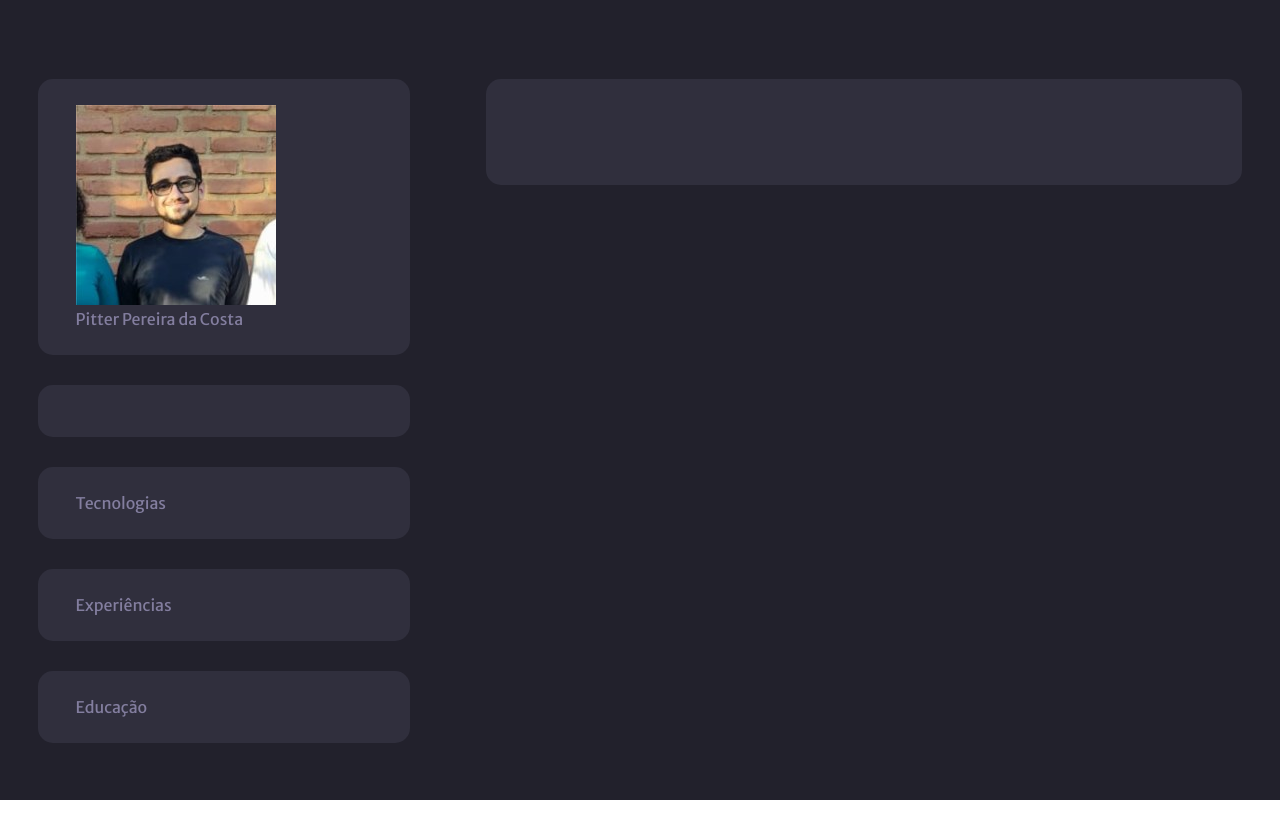
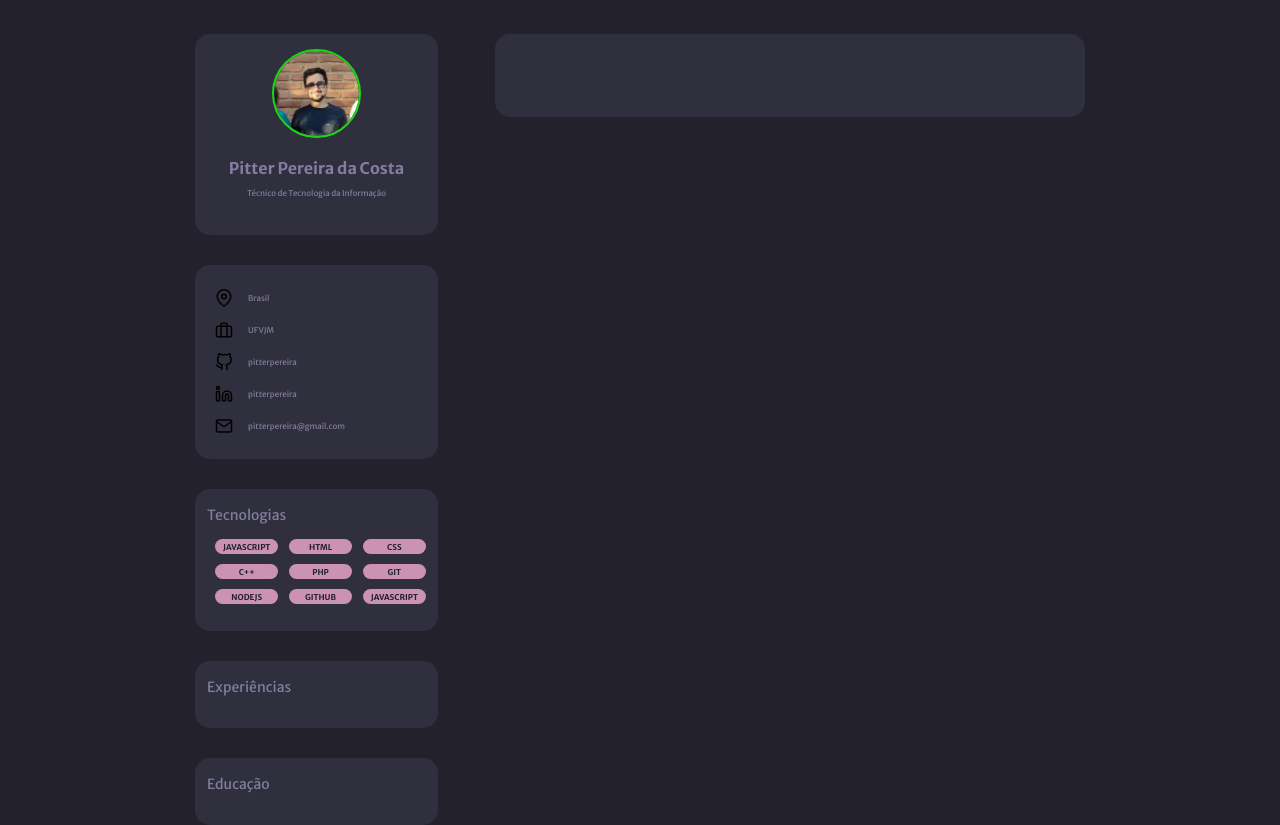
Before and after one commit to pitterpereira/desafios-rocketseat, a plain HTML site: page 1 - Portfolio/index.html in a window 1280 px wide. Before the commit the page ends 800 px from the top, so only its background shows below. Drawn offline with Linux system fonts and the light colour scheme.

Commit message:
CSS e mais inserções no HTML

```diff
--- a/1 - Portfolio/index.html
+++ b/1 - Portfolio/index.html
@@ -30,21 +30,92 @@
 
             <div class="frame perfil">
 
-                <img id="img-perfil" src="./assets/perfilzim.jpg" alt="Rapaz de óculos com uma parede de tijolos de fundo">
+                <img class="img-perfil outline" src="./assets/perfilzim.jpg" alt="Rapaz de óculos com uma parede de tijolos de fundo">
 
                 <p id="perfil-nome">Pitter Pereira da Costa</p>
 
-                <p id="perfil-descricao"></p>
+                <p id="perfil-descricao">Técnico de Tecnologia da Informação</p>
 
             </div>
 
             <div class="frame links">
+
+                <div class="links-row alinhamento-esquerdo">
+
+                    <img class="img-icons" src="./assets/map-pin.svg" alt="">
+
+                    <p class="text-small">Brasil</p>
+
+                </div>
+
+                <div class="links-row alinhamento-esquerdo">
+
+                    <img class="img-icons" src="./assets/briefcase.svg" alt="">
+
+                    <p class="text-small">UFVJM</p>
+
+                </div>
+
+                <div class="links-row alinhamento-esquerdo">
+
+                    <img class="img-icons" src="./assets/github.svg" alt="">
+
+                    <p class="text-small">pitterpereira</p>
+
+                </div>
+
+                <div class="links-row alinhamento-esquerdo">
+
+                    <img class="img-icons" src="./assets/linkedin.svg" alt="">
+
+                    <p class="text-small">pitterpereira</p>
+
+                </div>
+
+                <div class="links-row alinhamento-esquerdo">
+
+                    <img class="img-icons" src="./assets/mail.svg" alt="">
+
+                    <p class="text-small">pitterpereira@gmail.com</p>
+
+                </div>
+
 
             </div>
 
             <div class="frame techs">
 
                 <p class="frame-titulo">Tecnologias</p>
+
+                <div class="tech-row alinhamento-esquerdo">
+
+                    <p class="tech-nome">JAVASCRIPT</p>
+
+                    <p class="tech-nome">HTML</p>
+
+                    <p class="tech-nome">CSS</p>
+
+                </div>
+
+                <div class="tech-row alinhamento-esquerdo">
+
+                    <p class="tech-nome">C++</p>
+
+                    <p class="tech-nome">PHP</p>
+
+                    <p class="tech-nome">GIT</p>
+
+                </div>
+
+                <div class="tech-row alinhamento-esquerdo">
+
+                    <p class="tech-nome">NODEJS</p>
+
+                    <p class="tech-nome">GITHUB</p>
+
+                    <p class="tech-nome">JAVASCRIPT</p>
+
+                </div>
 
             </div>
 
--- a/1 - Portfolio/styles/style.css
+++ b/1 - Portfolio/styles/style.css
@@ -20,11 +20,19 @@
     font-family: 'Merriweather Sans', sans-serif;
 }
 
-main {
+body {
     height: 100vh;
     width: 100vw;
 
+    display: flex;
+    align-items: center;
+    justify-content: center;
+
     background-color: var(--body-bg-color);
+}
+
+main {
+    height: inherit;
 
     display: flex;
     align-items: center;
@@ -38,9 +46,9 @@ main {
 
 #content-sidebar {
     height: inherit;
-    width: 35%;
+    width: 300px;
 
-    padding: 5% 3%;
+    padding: 2% 3%;
 
     display: flex;
     flex-direction: column;
@@ -49,14 +57,27 @@ main {
 
 #content-middle {
     height: inherit;
-    width: 65%;
+    width: 647px;
 
-    padding: 5% 3%;
+    padding: 2% 3%;
 
     display: flex;
     flex-direction: column;
     align-items: center;
 
+}
+
+#perfil-nome {
+    margin-bottom: 10px;
+
+    font-weight: 700;
+}
+
+#perfil-descricao {
+    margin-bottom: 20px;
+
+    font-size: 8px;
+    font-weight: 400;
 }
 
 /*
@@ -70,7 +91,7 @@ main {
 
     margin: 15px 0;
 
-    padding: 7% 10%;
+    padding: 7% 5%;
 
     border-radius: 15px;
 
@@ -78,5 +99,70 @@ main {
 }
 
 .frame-titulo {
+    margin-bottom: 15px;
+    font-size: 14px;
+}
 
+.perfil {
+    text-align: center;
 }
+
+.img-perfil {
+    height: 85px;
+    width: 85px;
+
+    margin-bottom: 18px;
+
+    border-radius: 100%;
+}
+
+.outline {
+    outline: 2px solid rgb(26, 216, 20);
+}
+
+.links-row {
+    padding: 7px 0;
+
+    display: flex;
+    align-items: center;
+}
+
+.alinhamento-esquerdo {
+    padding-left: 8px;
+}
+
+.img-icons {
+    height: 18px;
+    width: 18px;
+
+    margin-right: 15px;
+}
+
+.tech-row {
+    margin: 10px 0;
+    display: flex;
+    align-items: center;
+    justify-content: space-between;
+}
+
+p.text-small {
+    font-size: 8px;
+    font-weight: 400;
+}
+
+p.tech-nome {
+    height: 15px;
+    width: 30%;
+
+    font-size: 8px;
+    font-weight: 700;
+
+    color: #22212C;
+    background-color: var(--bg-techs);
+
+    border-radius: 10px;
+
+    display: flex;
+    align-items: center;
+    justify-content: center;
+}
```
Also changed, not shown: 1 - Portfolio/assets/globe.svg (deleted), 1 - Portfolio/assets/twitter.svg (deleted).
